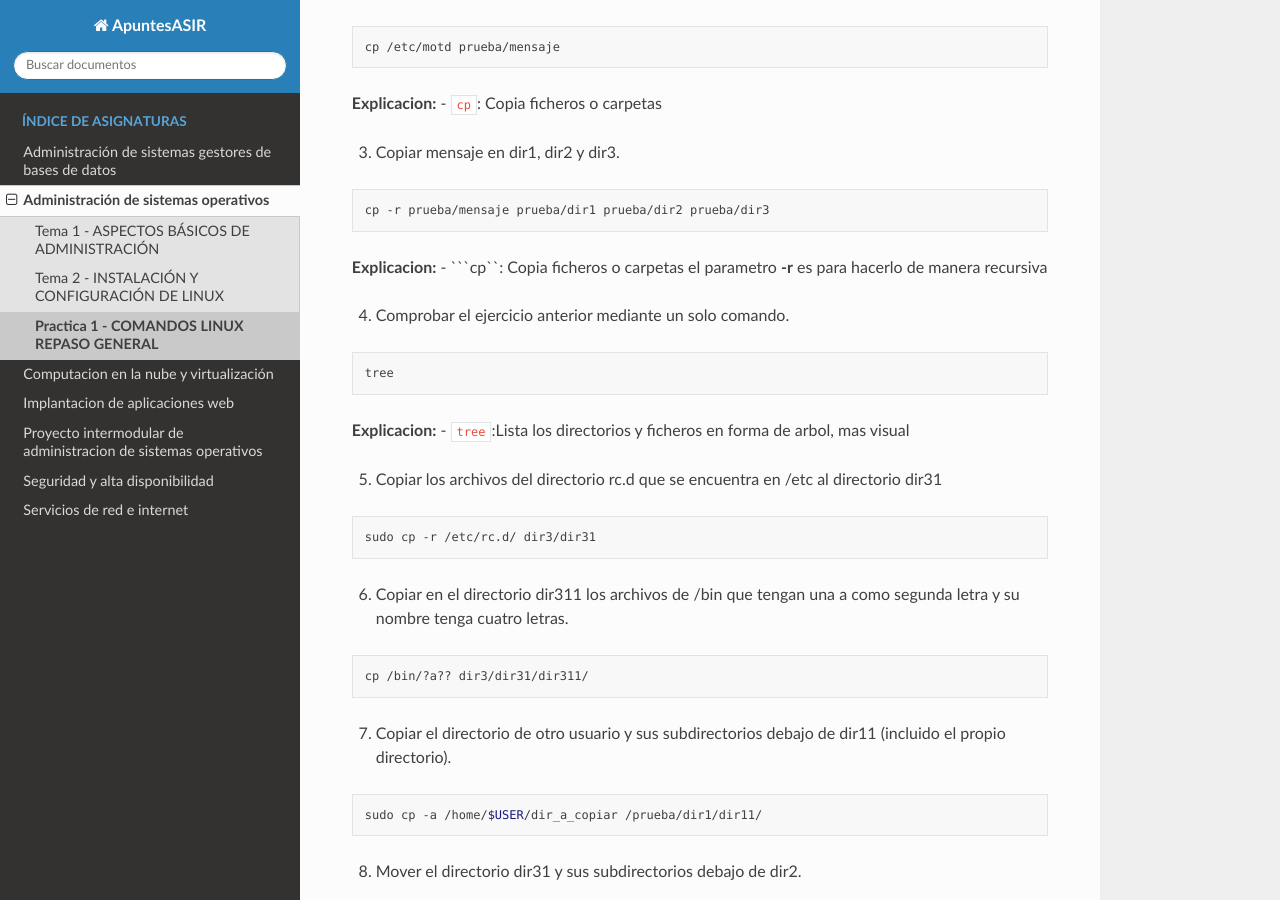
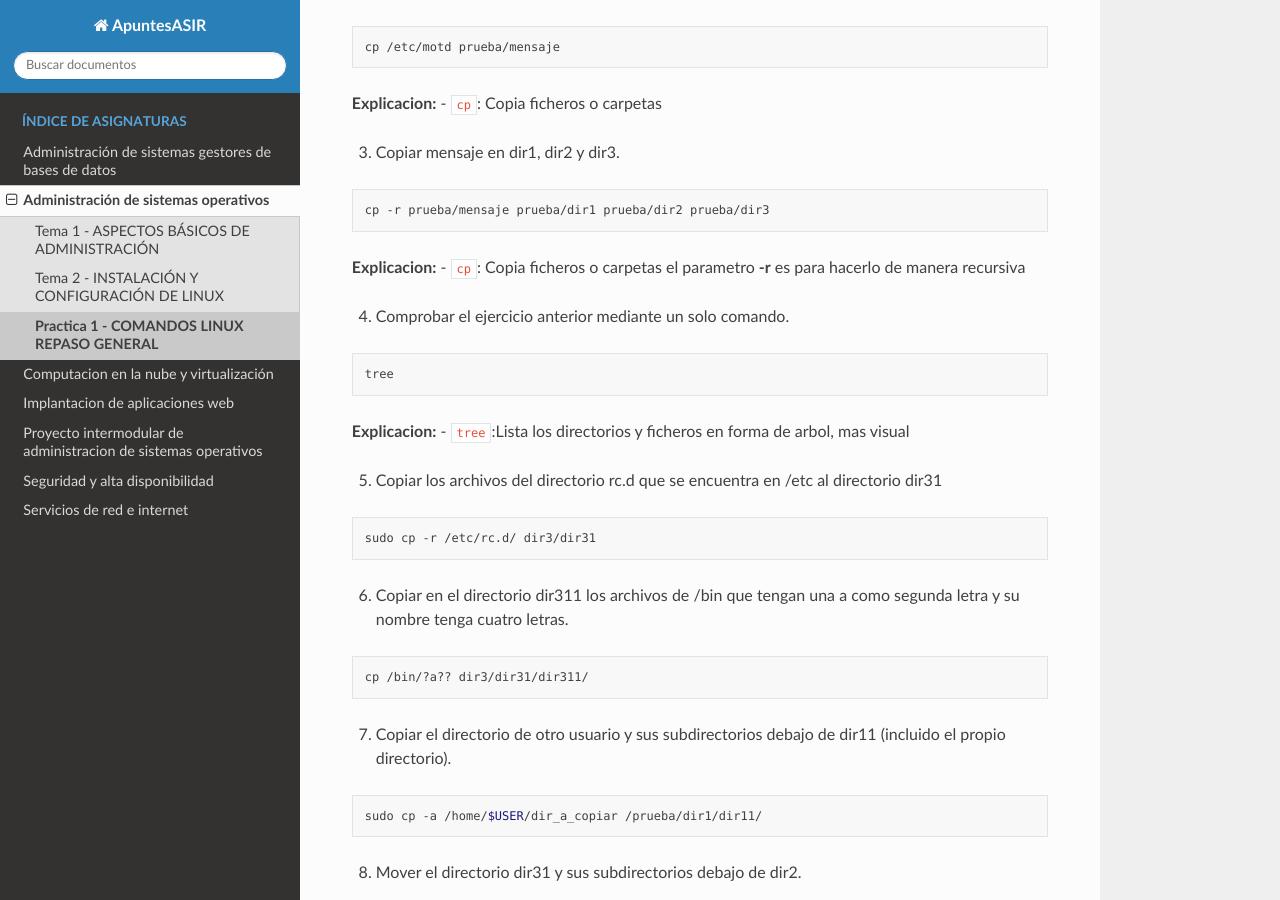
Before and after one commit to jrodriiguezg/ApuntesASIR, a Sphinx documentation site: the page built from docs/administracion-de-sistemas-operativos/practicas.md, in a window 1280 px wide and 900 px high, scrolled down 418 px. Built offline with Sphinx 7.4.7 and the Read the Docs theme 3.1.0, drawn with Linux system fonts in a browser that asks for light colours; pages that are not in the unit, such as notebooks, are missing from menus.

````diff
--- a/docs/administracion-de-sistemas-operativos/practicas.md
+++ b/docs/administracion-de-sistemas-operativos/practicas.md
@@ -24,7 +24,7 @@ cp /etc/motd prueba/mensaje
 cp -r prueba/mensaje prueba/dir1 prueba/dir2 prueba/dir3
 ```
 **Explicacion:**
-    - ```cp``: Copia ficheros o carpetas el parametro **-r** es para hacerlo de manera recursiva
+    - ```cp```: Copia ficheros o carpetas el parametro **-r** es para hacerlo de manera recursiva
 
 4. Comprobar el ejercicio anterior mediante un solo comando.
 
````
